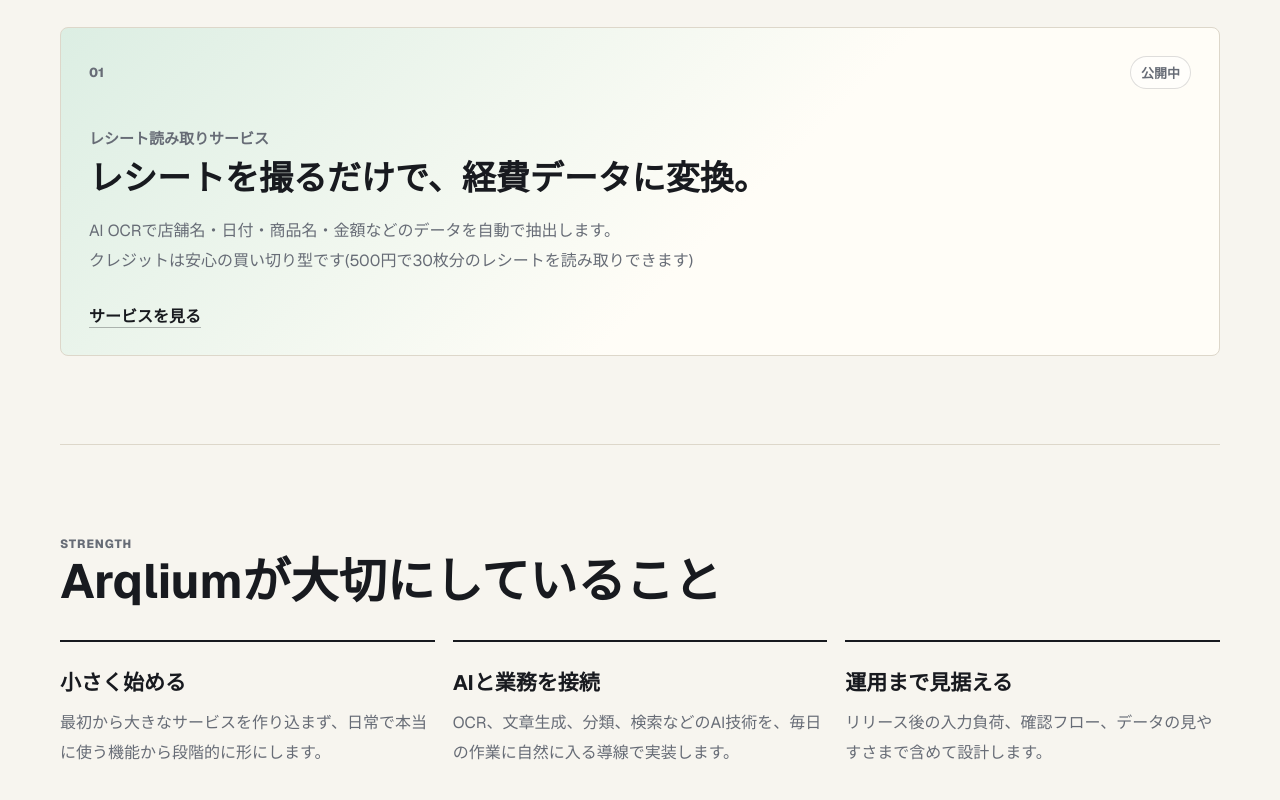
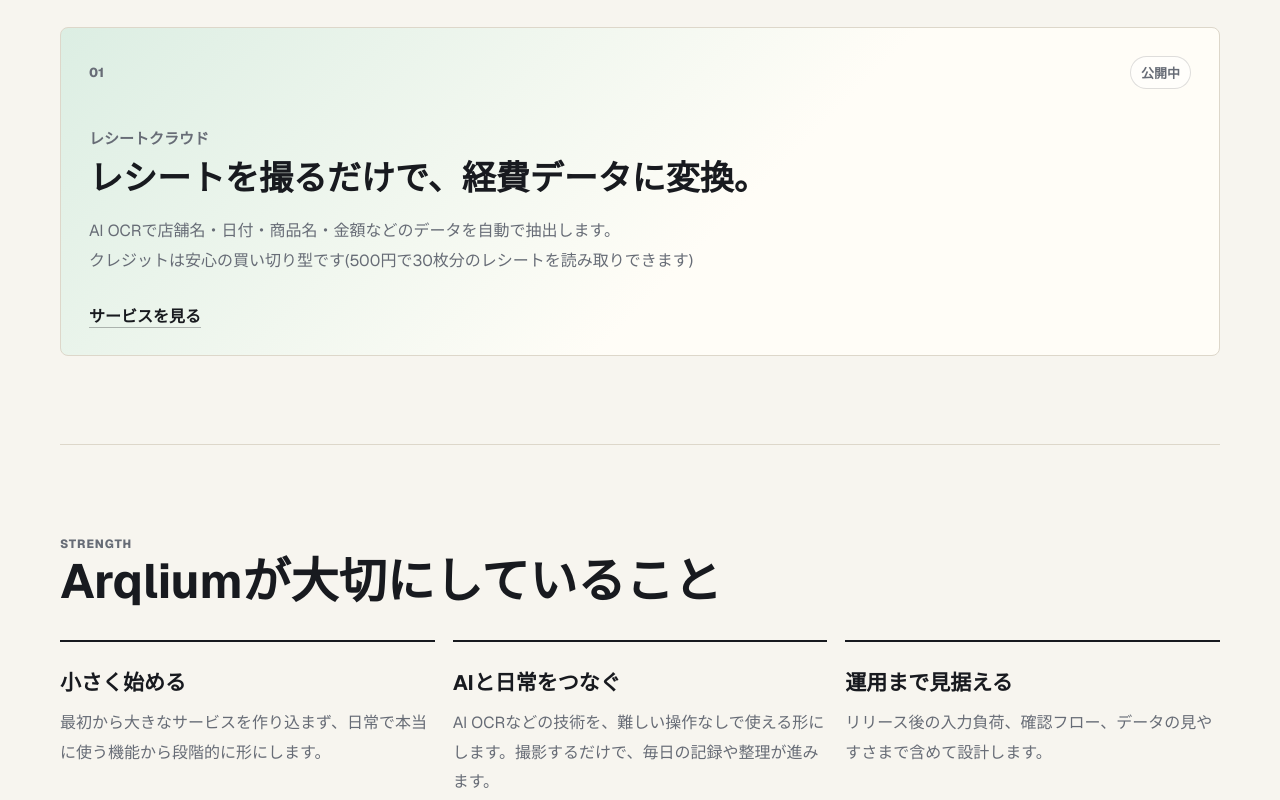
Before and after one commit to Goro0418/arqlium-hp, a Next.js app: page / in a window 1280 px wide. Shown: the part 1400-2200 px from the top of the page. Built offline with nearby package versions, Linux system fonts and the light colour scheme.

Commit message:
Rename service to Receipt Cloud and update strength copy

```diff
--- a/app/page.tsx
+++ b/app/page.tsx
@@ -1,7 +1,7 @@
 const systems = [
   {
     code: "01",
-    name: "レシート読み取りサービス",
+    name: "レシートクラウド",
     tag: "公開中",
     title: "レシートを撮るだけで、経費データに変換。",
     description:
@@ -17,8 +17,8 @@
     body: "最初から大きなサービスを作り込まず、日常で本当に使う機能から段階的に形にします。",
   },
   {
-    label: "AIと業務を接続",
-    body: "OCR、文章生成、分類、検索などのAI技術を、毎日の作業に自然に入る導線で実装します。",
+    label: "AIと日常をつなぐ",
+    body: "AI OCRなどの技術を、難しい操作なしで使える形にします。撮影するだけで、毎日の記録や整理が進みます。",
   },
   {
     label: "運用まで見据える",
```
